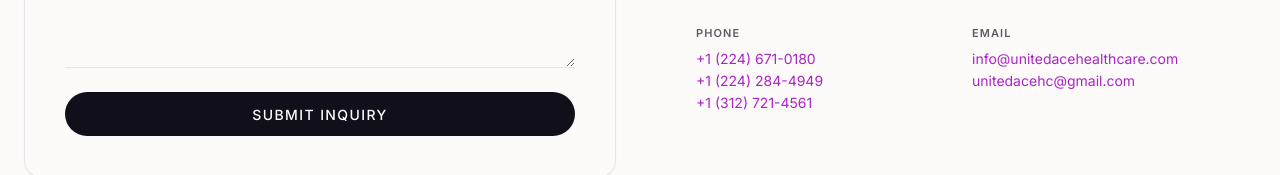
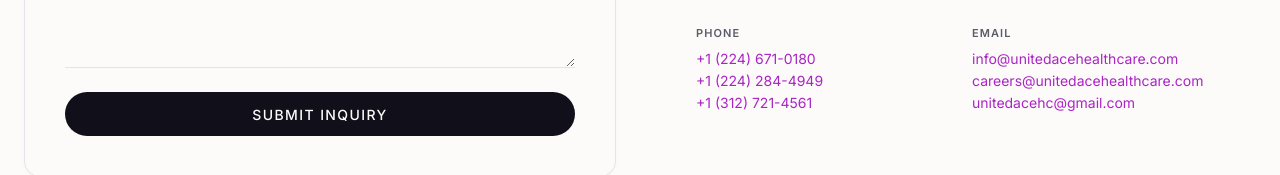
Before and after one commit to Spec077/uah-v2, a React (Vite) app: page / in a window 1280 px wide. Shown: the part 4124-4299 px from the top of the page. Built offline with nearby package versions, Linux system fonts and the light colour scheme.

Commit message:
added email again

```diff
--- a/src/Home.jsx
+++ b/src/Home.jsx
@@ -515,6 +515,7 @@
                 <div>
                   <p>Email</p>
                   <a href="mailto:info@unitedacehealthcare.com">info@unitedacehealthcare.com</a>
+                  <a href="mailto:careers@unitedacehealthcare.com">careers@unitedacehealthcare.com</a>
                   <a href="mailto:unitedacehc@gmail.com">unitedacehc@gmail.com</a>
                 </div>
               </div>
```
